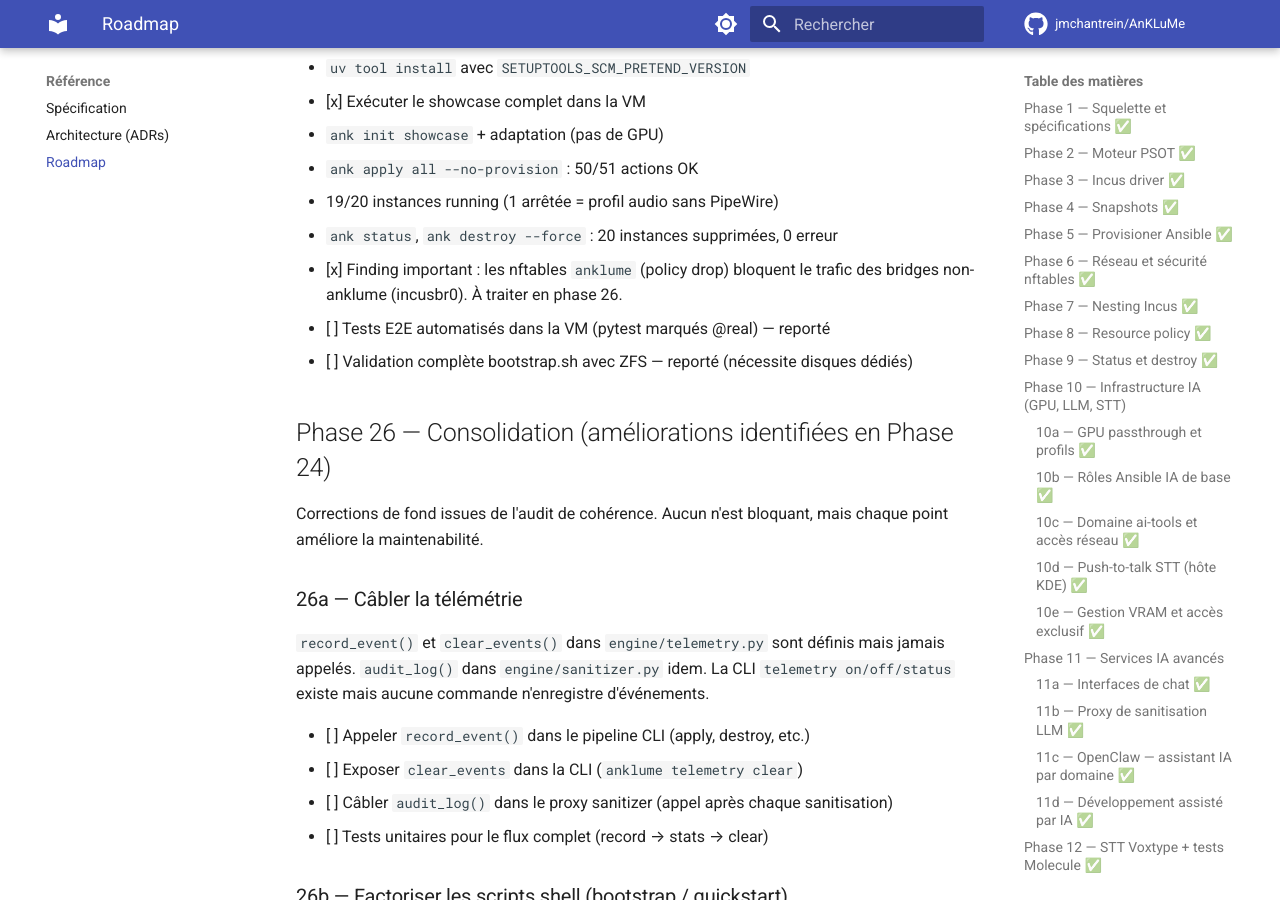
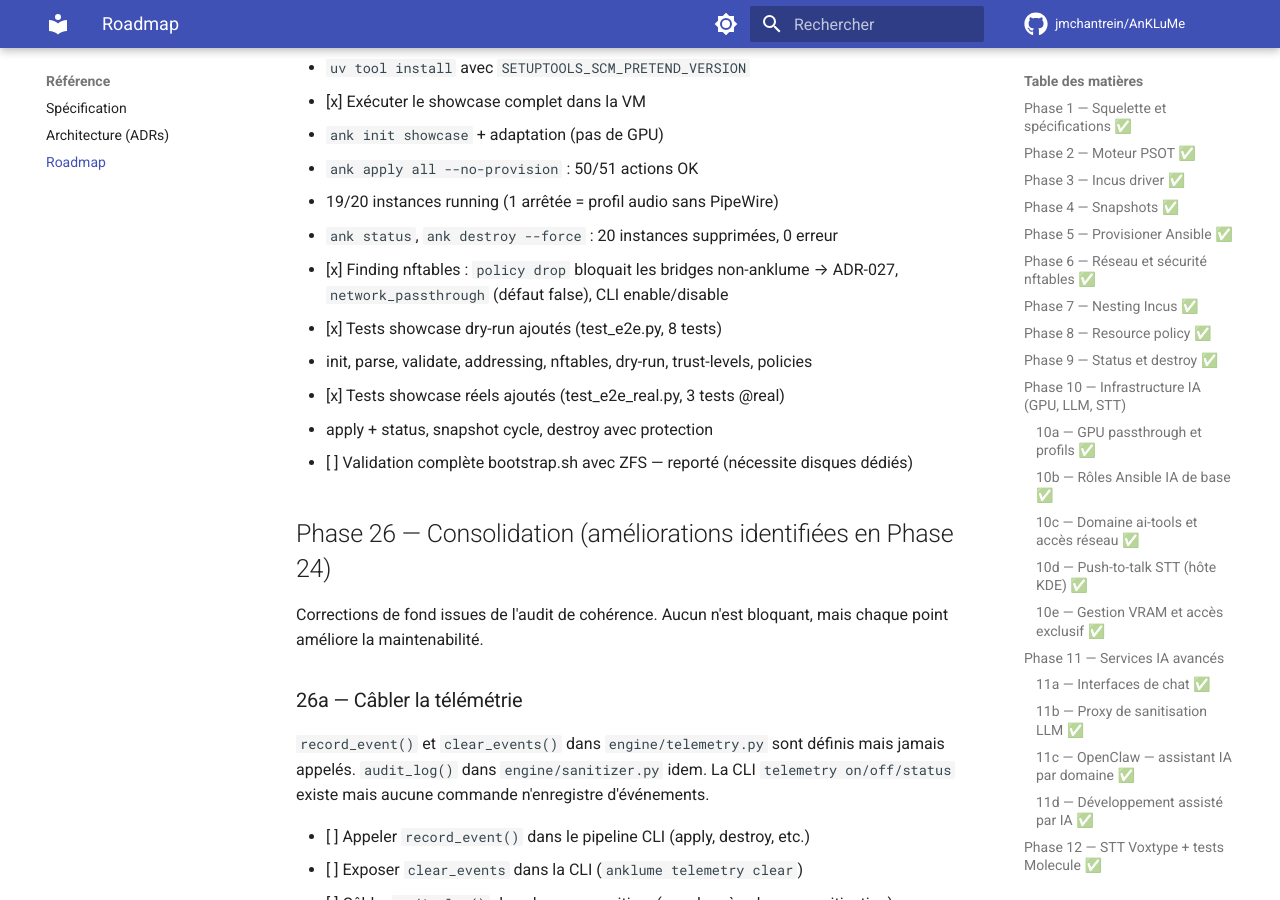
Before and after one commit to jmchantrein/AnKLuMe, an MkDocs documentation site: the page built from docs/ROADMAP.md, in a window 1280 px wide and 900 px high, scrolled down 21796 px. Built offline with MkDocs 1.6.1 and Material for MkDocs 9.7.7, drawn with Linux system fonts in a browser that asks for light colours; comment, search, counter and statistics services are not loaded.

Commit message:
docs(roadmap): mettre à jour phase 25b avec passthrough + tests showcase
Co-Authored-By: Claude Opus 4.6 (1M context) <noreply@anthropic.com>

```diff
--- a/docs/ROADMAP.md
+++ b/docs/ROADMAP.md
@@ -707,9 +707,12 @@ avec Incus nested. Validation du cycle complet.
   - `ank apply all --no-provision` : 50/51 actions OK
   - 19/20 instances running (1 arrêtée = profil audio sans PipeWire)
   - `ank status`, `ank destroy --force` : 20 instances supprimées, 0 erreur
-- [x] Finding important : les nftables `anklume` (policy drop) bloquent
-  le trafic des bridges non-anklume (incusbr0). À traiter en phase 26.
-- [ ] Tests E2E automatisés dans la VM (pytest marqués @real) — reporté
+- [x] Finding nftables : `policy drop` bloquait les bridges non-anklume
+  → ADR-027, `network_passthrough` (défaut false), CLI enable/disable
+- [x] Tests showcase dry-run ajoutés (test_e2e.py, 8 tests)
+  - init, parse, validate, addressing, nftables, dry-run, trust-levels, policies
+- [x] Tests showcase réels ajoutés (test_e2e_real.py, 3 tests @real)
+  - apply + status, snapshot cycle, destroy avec protection
 - [ ] Validation complète bootstrap.sh avec ZFS — reporté (nécessite
   disques dédiés)
 
```
